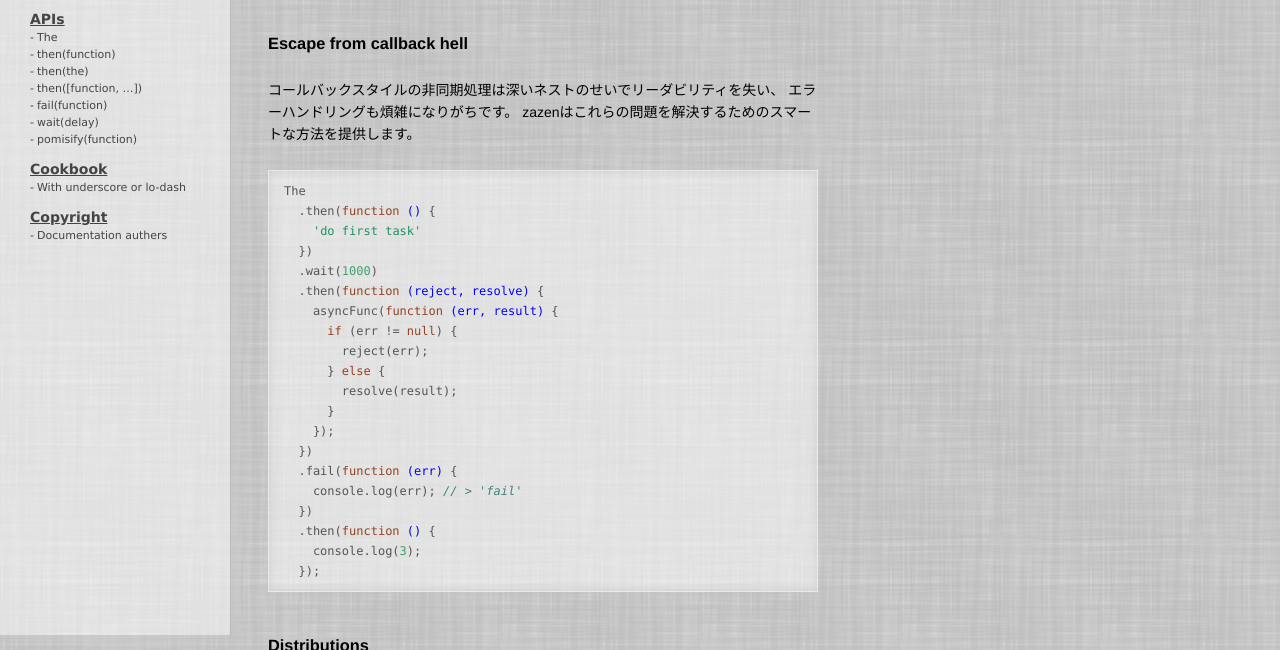
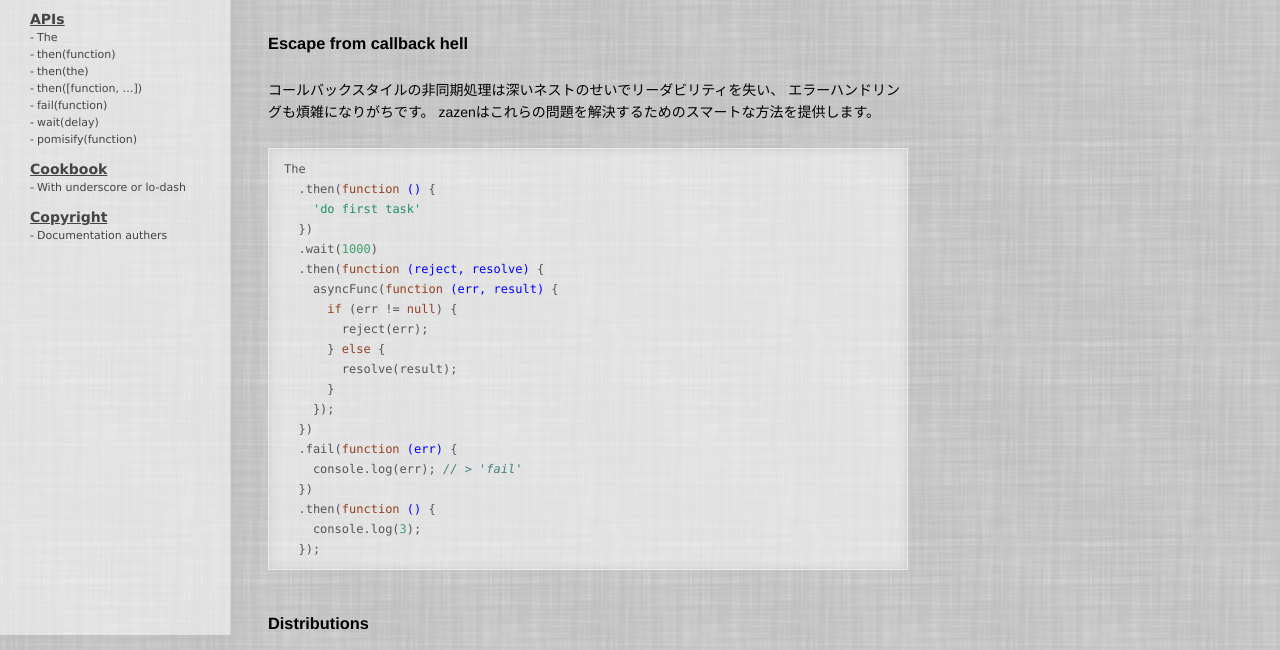
Before and after one commit to minodisk/zazen, a website: page docs/index.html in a window 1280 px wide. Shown: the part 165-815 px from the top of the page. Drawn offline with nearby package versions, Linux system fonts and the light colour scheme.

Commit message:
Setup colors

```diff
--- a/template/styles/style.scss
+++ b/template/styles/style.scss
@@ -2,7 +2,7 @@ body {
   font-size: 14px;
   line-height: 22px;
   font-family: Helvetica Neue, Helvetica, Arial;
-  background: rgb(255, 255, 250) url(../images/background.png);
+  background: rgb(220, 220, 220) url(../images/background.png);
 }
 
 h1, h2, h3, h4, h5, h6 {
@@ -45,9 +45,8 @@ table {
   }
 }
 
-
 .sidebar {
-  background: rgba(255,255,255,0.5);
+  background: rgba(255, 255, 255, 0.5);
   position: fixed;
   top: 0;
   left: 0;
@@ -57,10 +56,12 @@ table {
   overflow-x: hidden;
   -webkit-overflow-scrolling: touch;
   padding: 15px 0 30px 30px;
-  border-right: 1px solid #bbb;
-  box-shadow: 0 0 20px #ccc;
-  -webkit-box-shadow: 0 0 20px #ccc;
-  -moz-box-shadow: 0 0 20px #ccc;
+
+  border-right: 1px solid rgba(200, 200, 200, 0.5);
+  $shadow: 0 0 20px rgba(180, 180, 180, 0.5);
+  -webkit-box-shadow: $shadow;
+  -moz-box-shadow: $shadow;
+  box-shadow: $shadow;
 }
 
 dl.toc {
@@ -104,8 +105,8 @@ dl.toc {
 }
 
 .container {
-  width: 550px;
-  margin: 40px 0 50px 260px;
+  max-width: 640px;
+  margin: 40px 15px 50px 260px;
   ul {
     list-style: circle;
     padding-left: 15px;
@@ -121,11 +122,15 @@ pre, tt, code {
   font-family: Menlo, Consolas, Monaco, monospace;
   font-size: 12px;
   display: inline-block;
-  border: 1px solid #EAEAEA;
-  background: rgba(255,255,255,0.5);
+  background: rgba(255, 255, 255, 0.5);
   color: #555;
   padding: 0 5px;
   line-height: 20px;
+
+  border: 1px solid #EAEAEA;
+  -moz-box-shadow: inset 0 0 10px rgba(0, 0, 0, 0.1);
+  -webkit-box-shadow: inset 0 0 10px rgba(0, 0, 0, 0.1);
+  box-shadow: inset 0 0 10px rgba(0, 0, 0, 0.1);
 }
 
 pre {
@@ -133,15 +138,14 @@ pre {
   width: 100%;
   padding: 10px 15px;
   box-sizing: border-box;
-//  background: rgba(255,255,255,0.5);
-  -moz-box-shadow: inset 0 0 10px rgba(0, 0, 0, 0.1);
-  -webkit-box-shadow: inset 0 0 10px rgba(0, 0, 0, 0.1);
-  box-shadow: inset 0 0 10px rgba(0, 0, 0, 0.1);
   overflow-x: auto;
   code {
     padding: 0;
     background: transparent;
     border: none;
+    -moz-box-shadow: none;
+    -webkit-box-shadow: none;
+    box-shadow: none;
   }
 }
 
```
Also changed, not shown: docs/styles/style.css.
